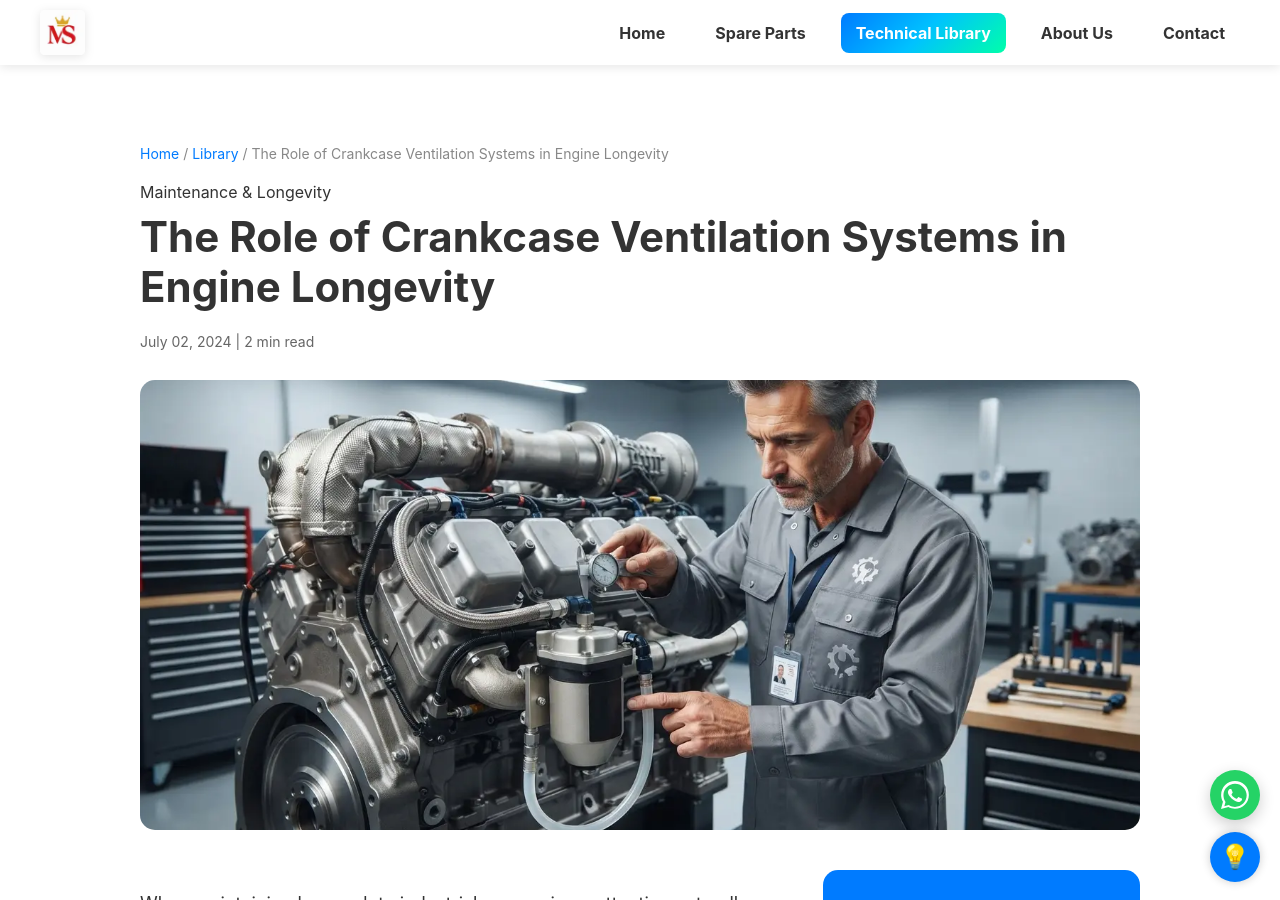
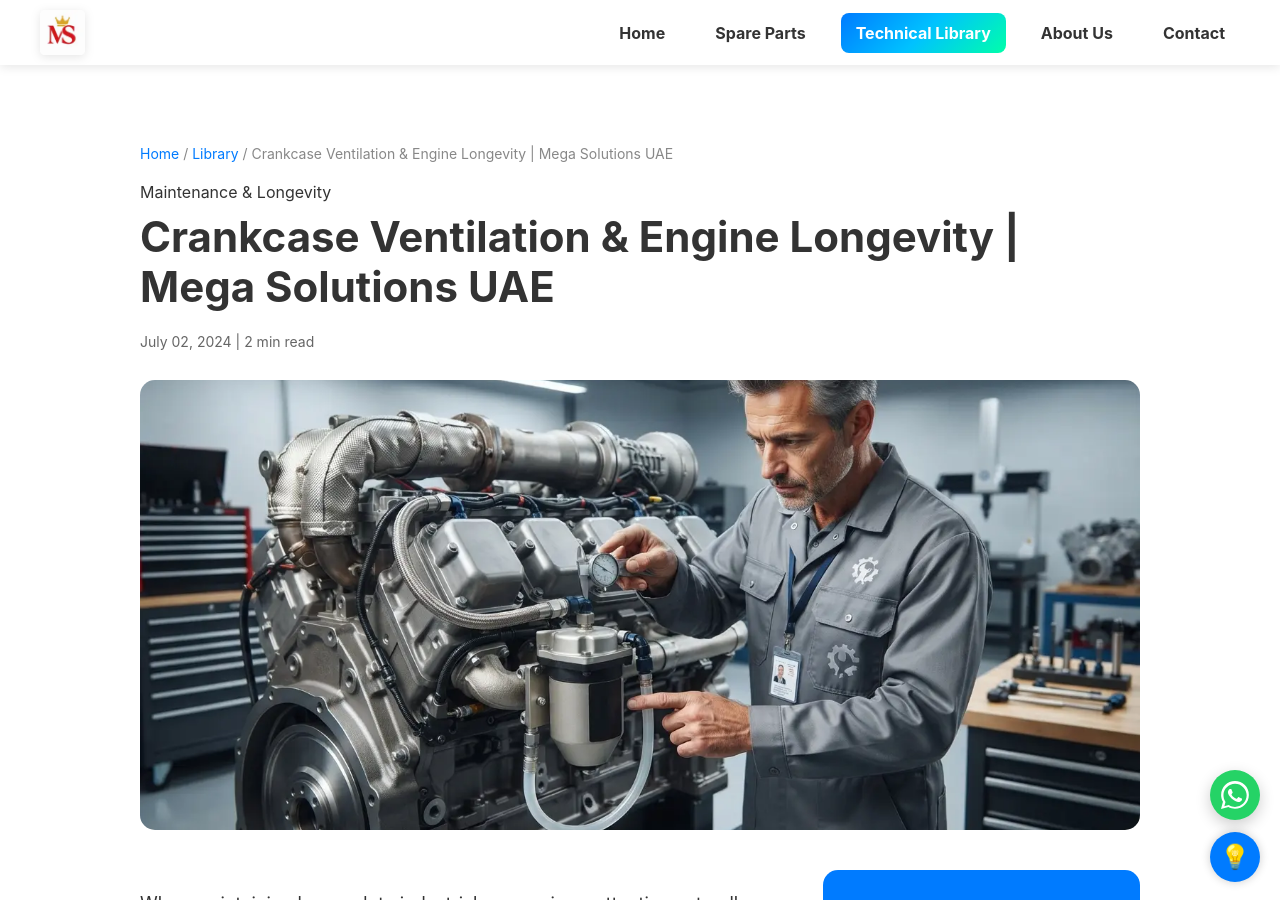
Before and after one commit to Khisal786/Mega-Solutions-UAE, a Jekyll site: the page built from _posts/2024-07-02-role-of-crankcase-ventilation-systems-in-engine-longevity.md, in a window 1280 px wide and 900 px high. Built offline with Jekyll 4.4.1, drawn with Linux system fonts in a browser that asks for light colours.

Commit message:
Update post title and maintain content integrity

```diff
--- a/_posts/2024-07-02-role-of-crankcase-ventilation-systems-in-engine-longevity.md
+++ b/_posts/2024-07-02-role-of-crankcase-ventilation-systems-in-engine-longevity.md
@@ -1,6 +1,6 @@
 ---
 layout: post
-title: "The Role of Crankcase Ventilation Systems in Engine Longevity"
+title: "Crankcase Ventilation & Engine Longevity | Mega Solutions UAE"
 date: 2024-07-02
 image: /assets/images/blog/crankcase-ventilation-systems-longevity.webp
 description: "An expert maintenance guide on managing blow-by gases, crankcase pressure, and oil mist separators in industrial gas engines."
```
